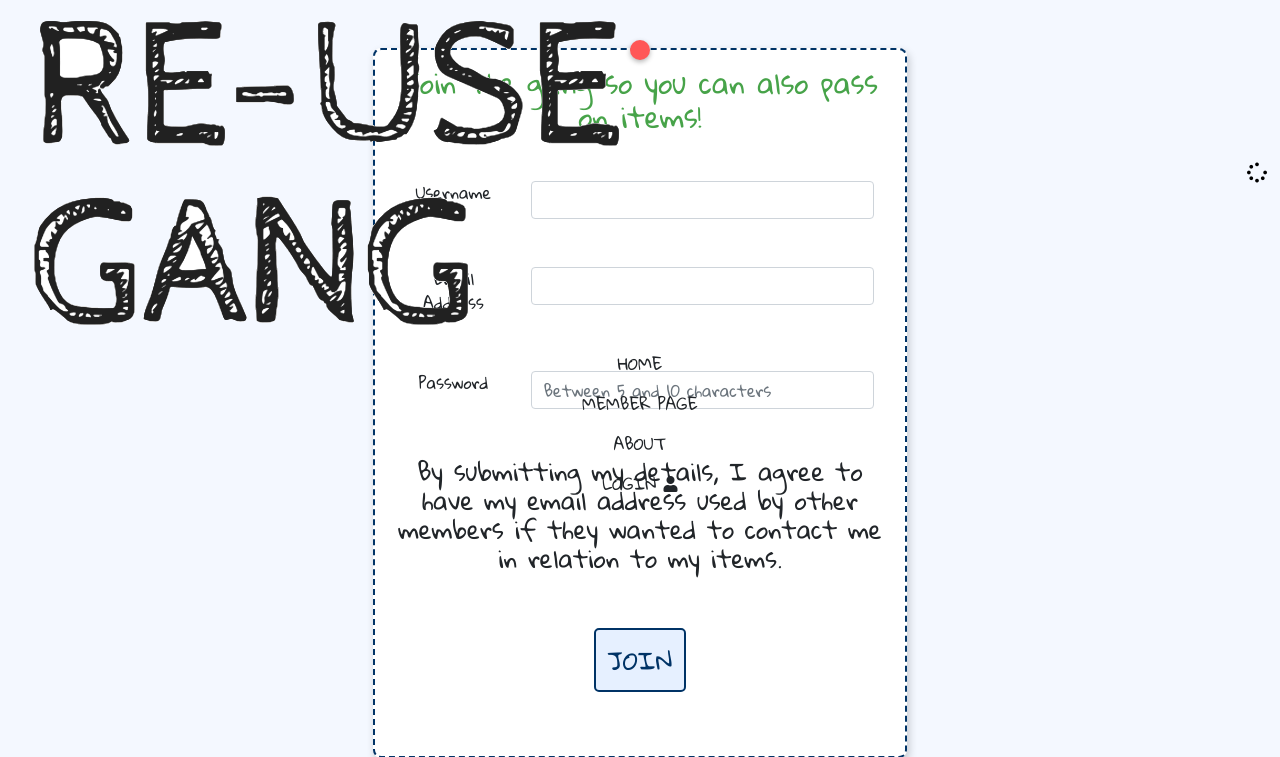
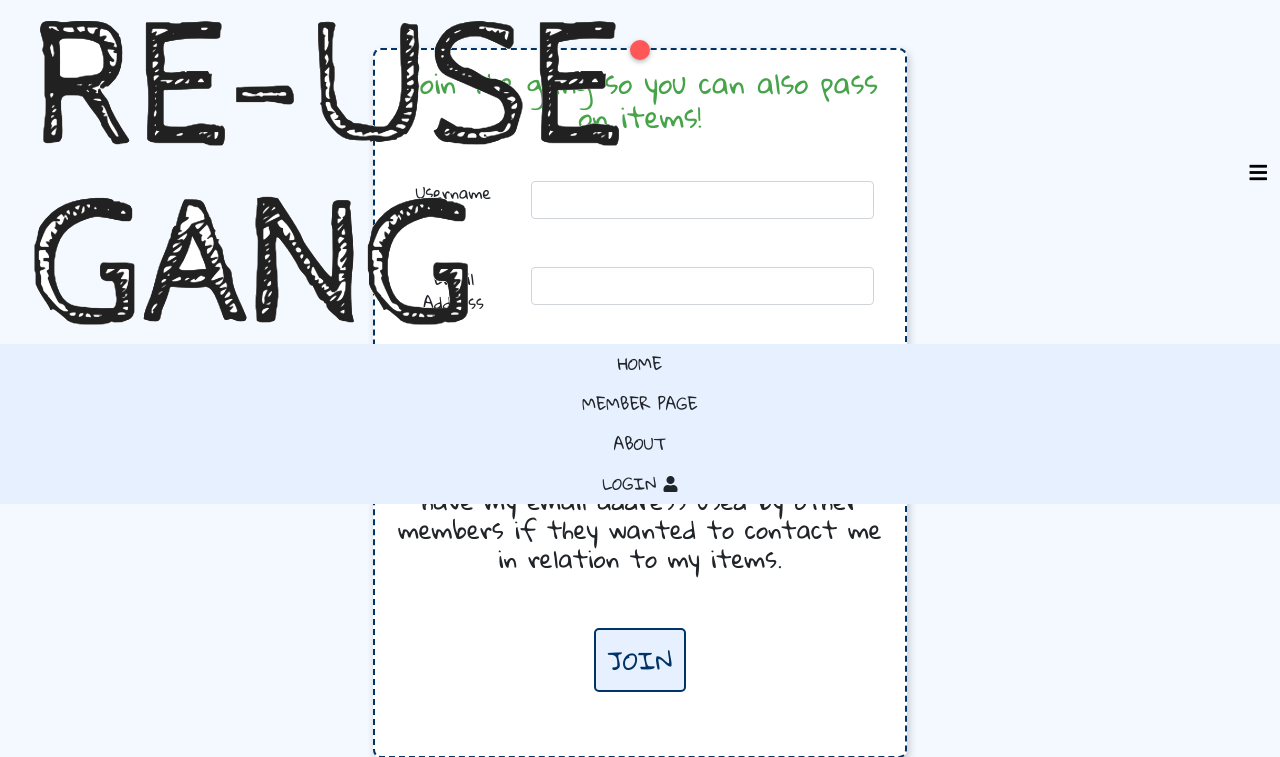
Before and after one commit to Pauline4vous/devops, a Flask app: page /register in a window 1280 px wide, after a click that opens the changed part. Shown: the top 757 px of the page. Run offline with Flask 2, Linux system fonts and the light colour scheme; some libraries are stand-ins or nearby versions; some web fonts are replaced.

Commit message:
Update nav.html

```diff
--- a/templates/layout/nav.html
+++ b/templates/layout/nav.html
@@ -1,14 +1,12 @@
 {% block navbar %}
-
-<!-- navbar and logo -->
 <nav class="navbar bg-nav fixed-top text-center p-0">
-        <a href="{{url_for('home')}}" class='navbar-brand' id="logo">
+    <a href="{{url_for('home')}}" class="navbar-brand" id="logo">
         <img id="logo-img" src="{{url_for('static', filename='../static/images/logo.png')}}" alt="logo">
     </a>
     <button class="navbar-toggler" type="button" data-toggle="collapse" data-target="#spinner" aria-controls="spinner" aria-expanded="false" aria-label="Toggle navigation">
-            <i class="fas fa-spinner"></i>
+        <i class="fas fa-bars"></i>
     </button>
-        <div class="collapse navbar-collapse bg-glight" id="spinner">
+    <div class="collapse navbar-collapse bg-lightblue" id="spinner">
         <ul class="navbar-nav mr-auto text-uppercase">
             <li class="mx-3">
                 <a class="nav-link nav-font" href="{{url_for('home')}}">Home</a>
@@ -31,5 +29,4 @@
         </ul>
     </div>
 </nav>
-
 {% endblock %}
```
Lines whose indentation alone changed are shown as unchanged.
